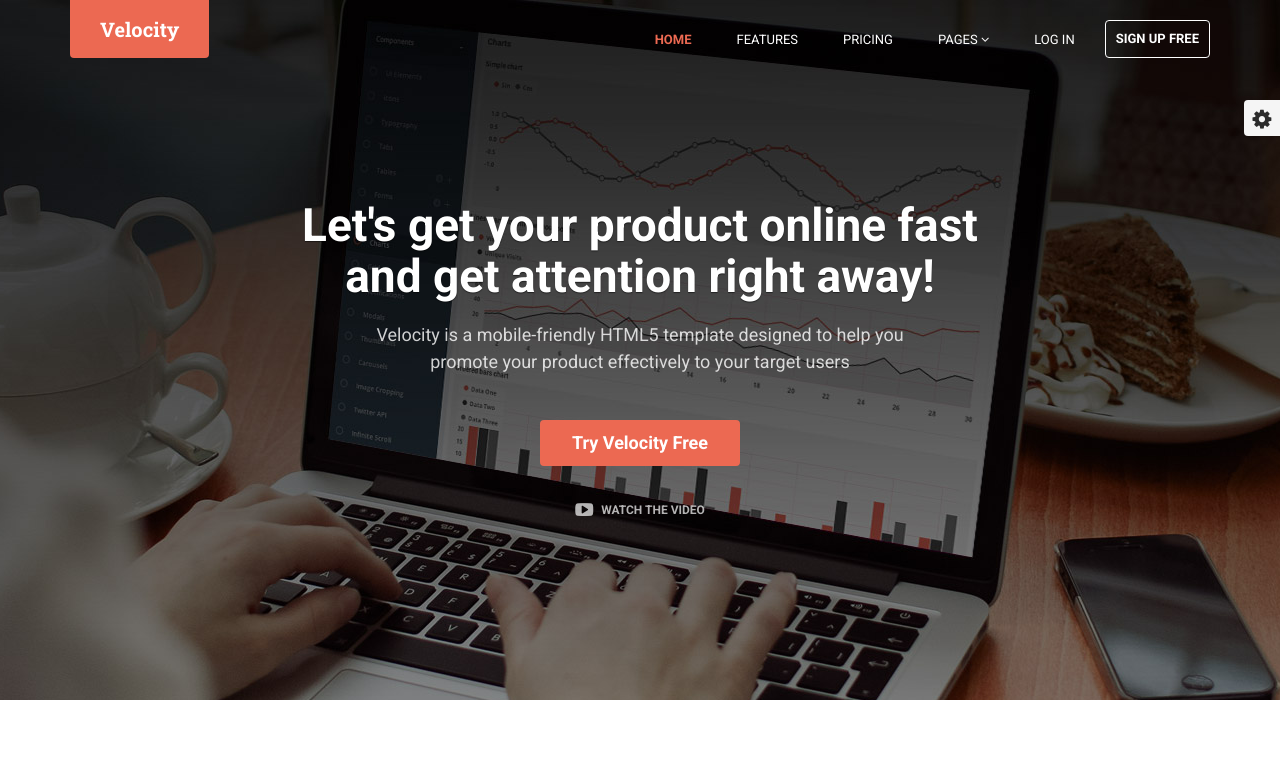
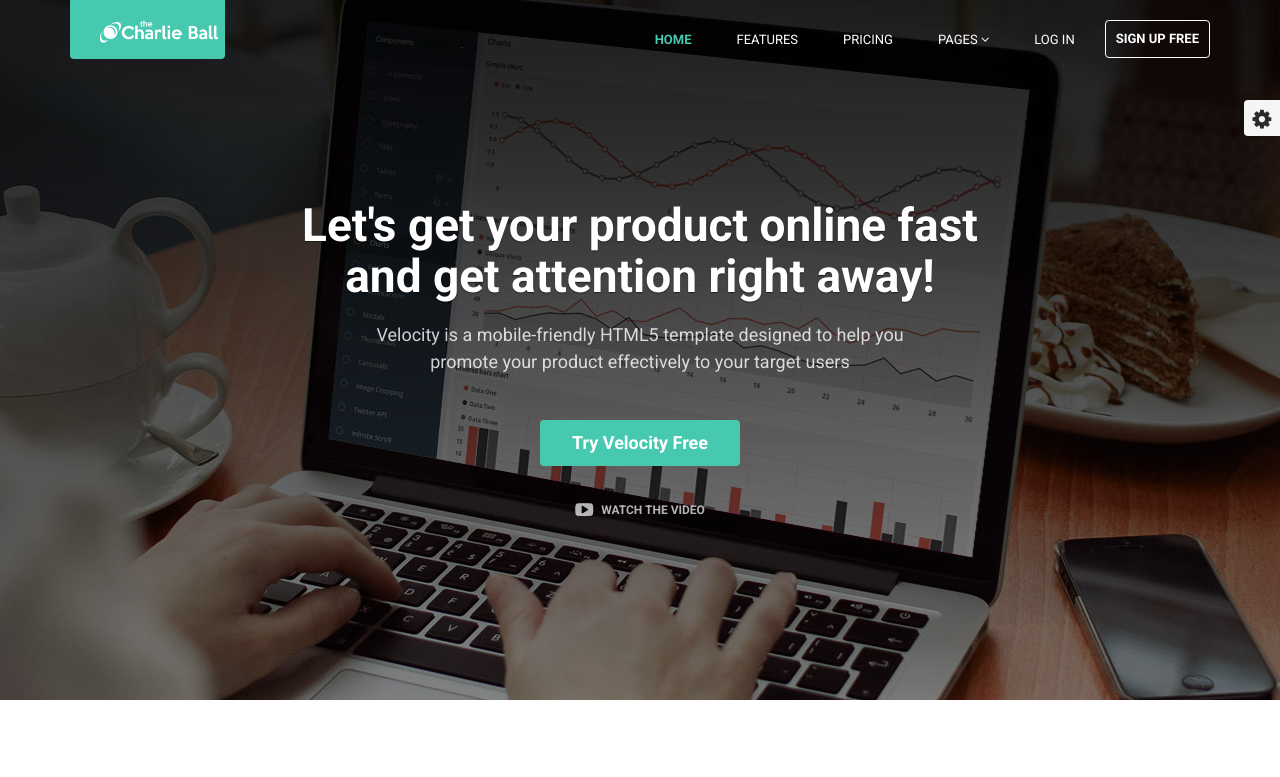
Before and after one commit to kettlelabs/charlieball, a plain HTML site: page index.html in a window 1280 px wide. Shown: the top 777 px of the page. Drawn offline with Linux system fonts and the light colour scheme; a script that the page names is missing.

Commit message:
update logo image and CNAME

```diff
--- a/index.html
+++ b/index.html
@@ -19,7 +19,7 @@
     <link rel="stylesheet" href="assets/plugins/font-awesome/css/font-awesome.css">
     <link rel="stylesheet" href="assets/plugins/flexslider/flexslider.css">
     <!-- Theme CSS -->
-    <link id="theme-style" rel="stylesheet" href="assets/css/styles.css">
+    <link id="theme-style" rel="stylesheet" href="assets/css/styles-6.css">
     <!-- HTML5 shim and Respond.js for IE8 support of HTML5 elements and media queries -->
     <!--[if lt IE 9]>
       <script src="https://oss.maxcdn.com/html5shiv/3.7.2/html5shiv.min.js"></script>
@@ -32,7 +32,7 @@
     <header id="header" class="header navbar-fixed-top">
         <div class="container">
             <h1 class="logo">
-                <a href="index.html"><span class="text">Velocity</span></a>
+                <a href="index.html"><img src="/img/logo-white-header.png" width="117.75" height="24"></img></a>
             </h1><!--//logo-->
             <nav class="main-nav navbar-right" role="navigation">
                 <div class="navbar-header">
```
Also changed, not shown: img/logo-solid-header.png (added), img/logo-white-header.png (added), 2 other files.
